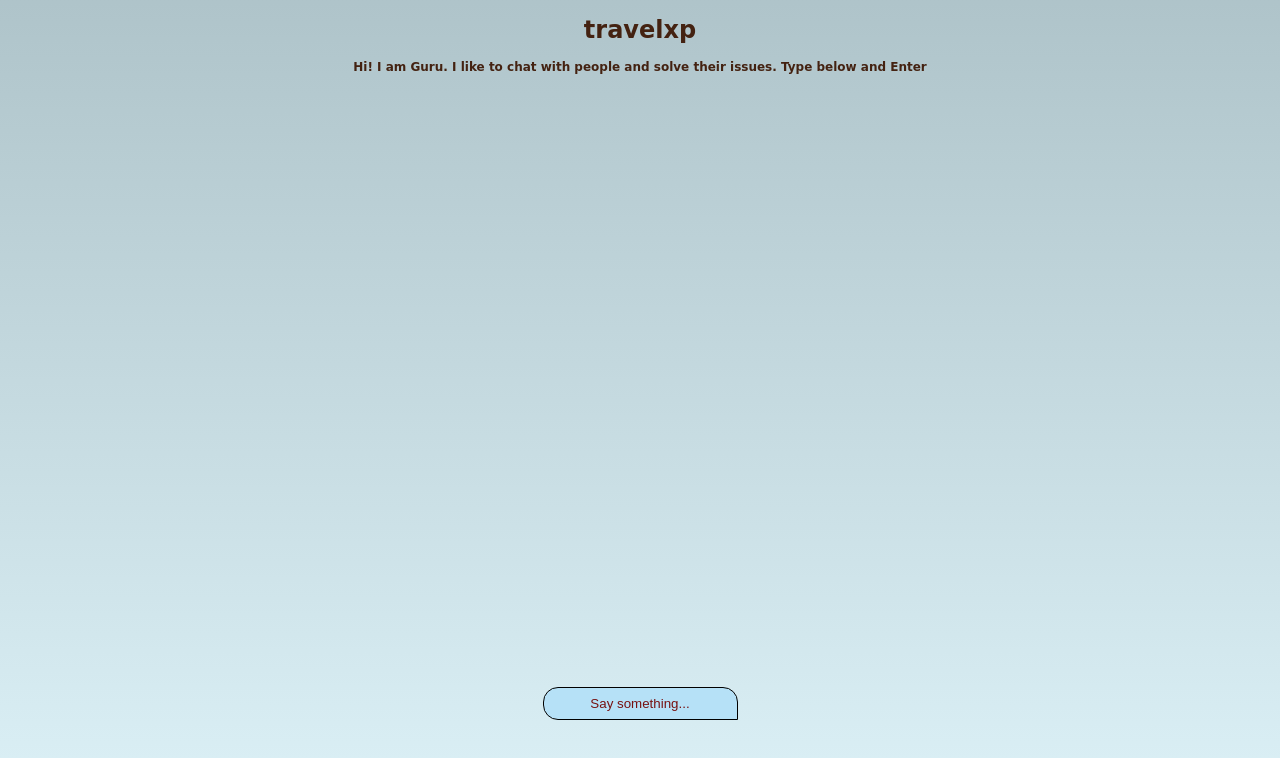
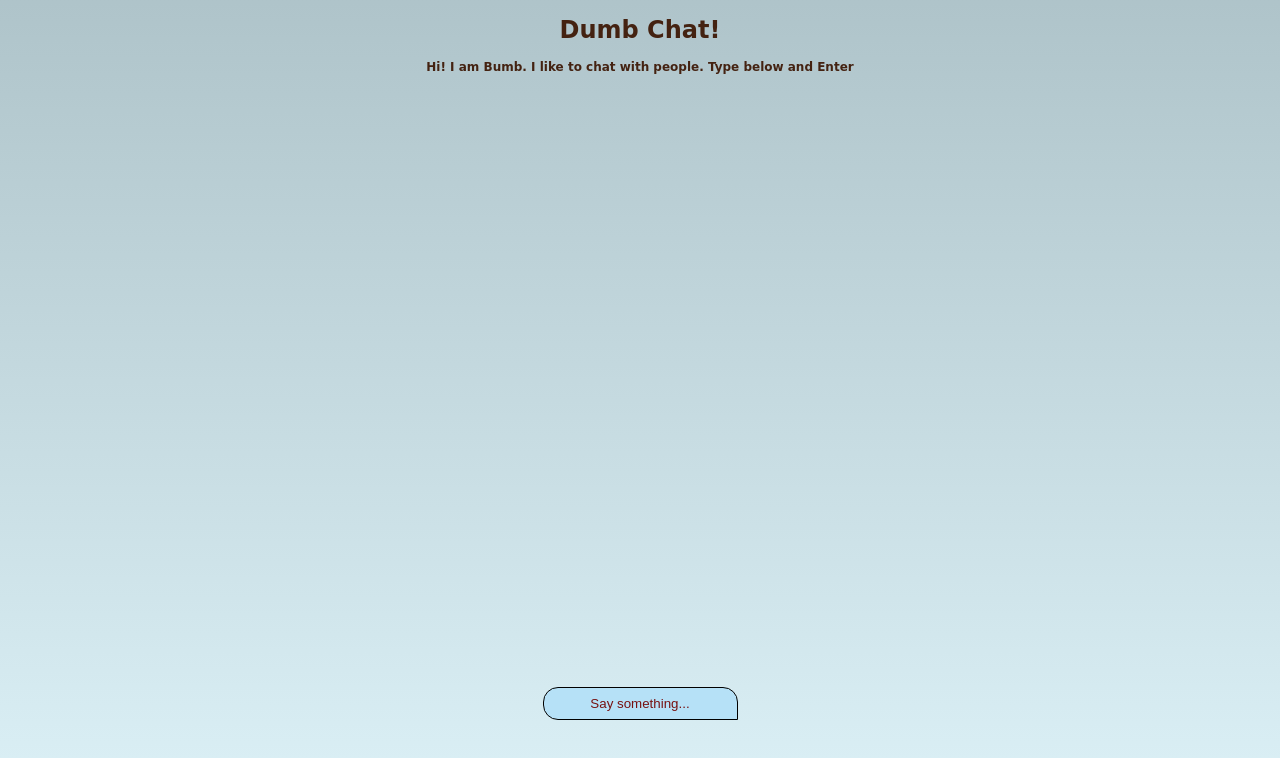
Before and after one commit to VnyC/DumbChat, a plain HTML site: page index.html in a window 1280 px wide. Drawn offline with Linux system fonts and the light colour scheme.

Commit message:
Update index.html

```diff
--- a/index.html
+++ b/index.html
@@ -9,8 +9,8 @@
 </head>
 <body>
 	<div class="intro">
-		<p><h1>travelxp</h1></p>
-		<p>Hi! I am Guru. I like to chat with people and solve their issues. Type below and Enter</p>
+		<p><h1>Dumb Chat!</h1></p>
+		<p>Hi! I am Bumb. I like to chat with people. Type below and Enter</p>
 	</div>
 
 <div id="main">
```
